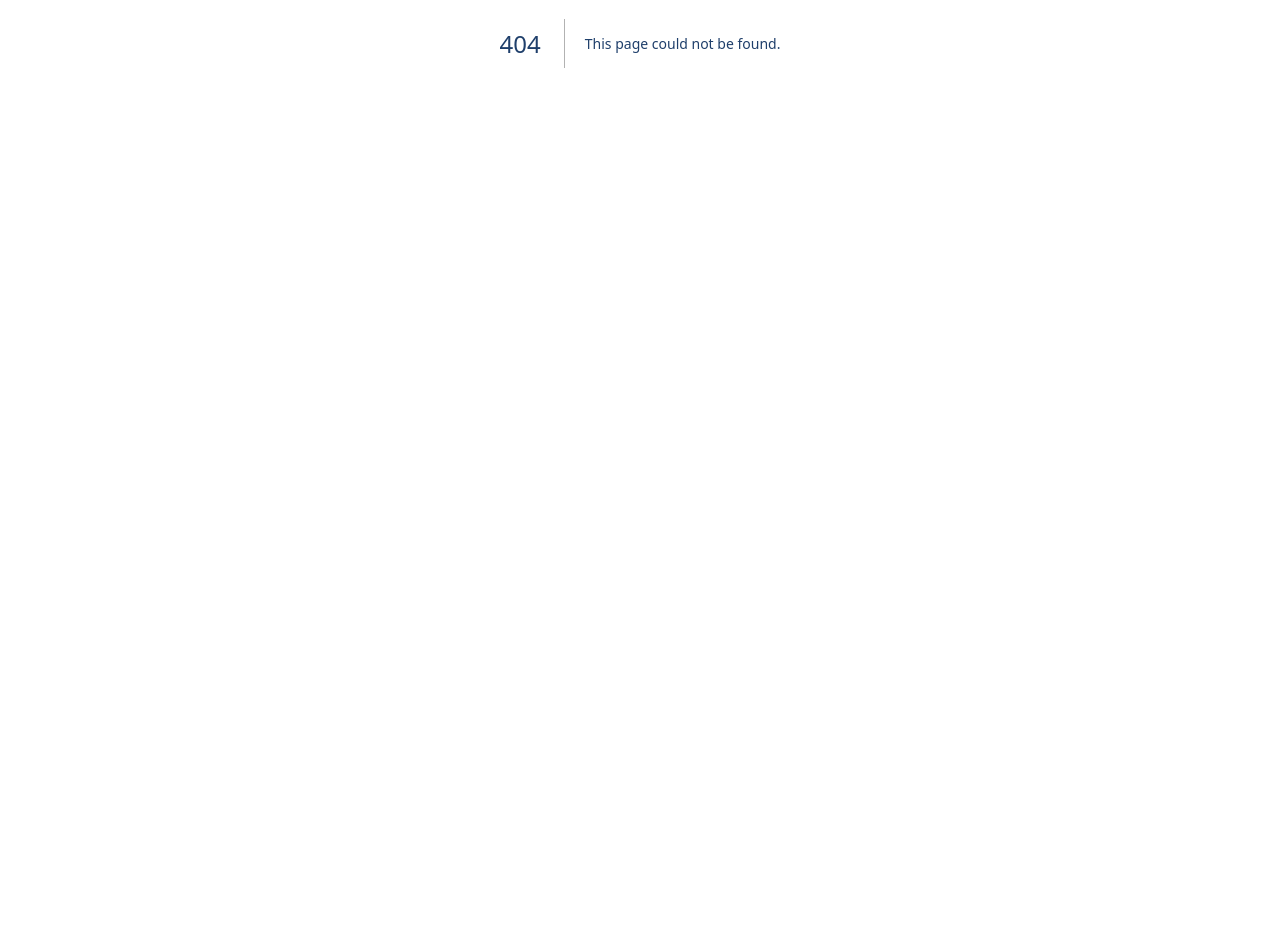
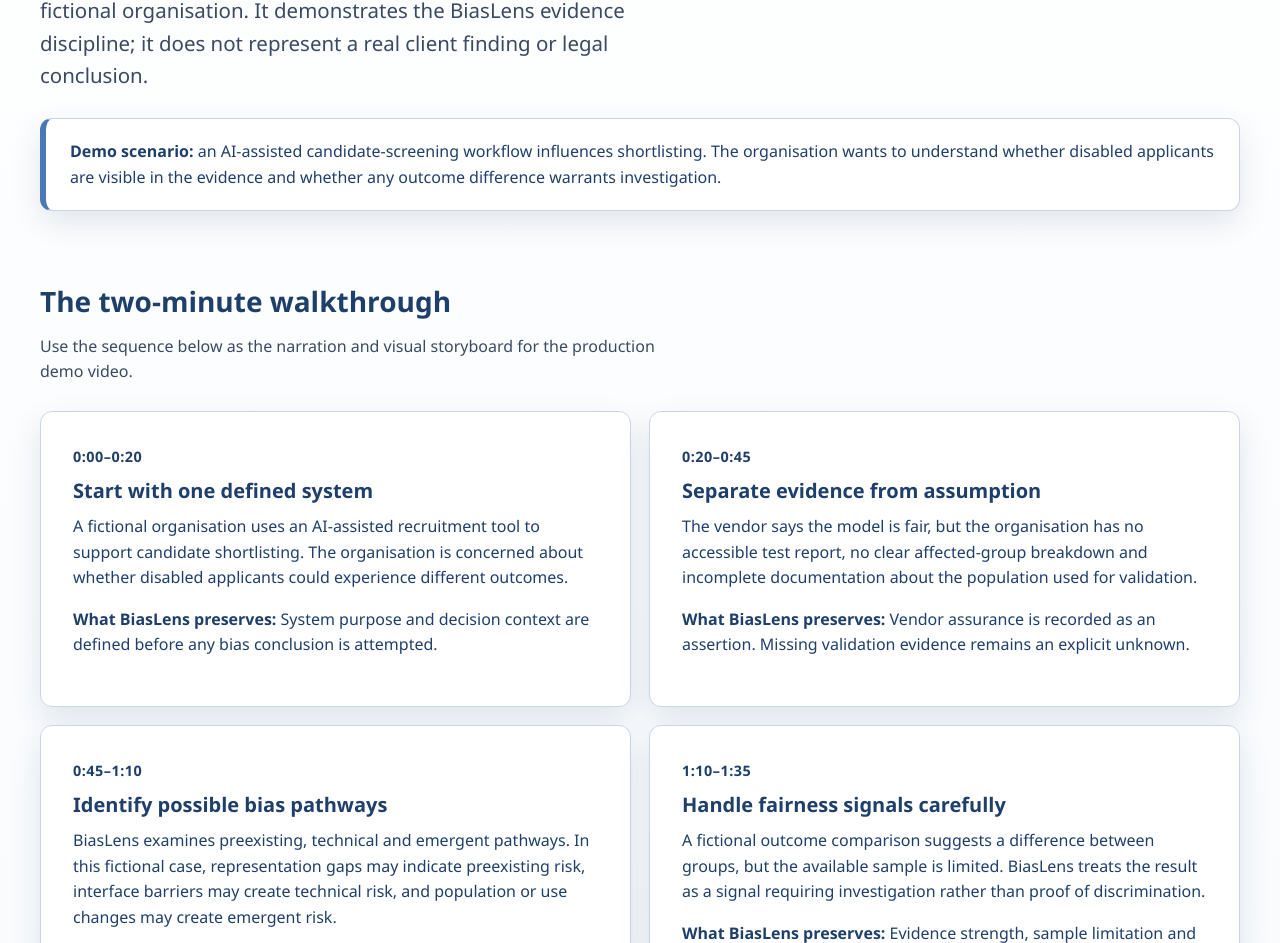
Before and after one commit to laggiesfl/BiasLens-Full-Platform, a Next.js app: page /demo in a window 1280 px wide. Before the commit this address had no page. Shown: the part 357-1300 px from the top of the page. Before the commit the page ends 800 px from the top, so only its background shows below. Built offline with nearby package versions, Linux system fonts and the light colour scheme.

Commit message:
feat: add BiasLens two-minute problem-to-evidence demo

```diff
--- /dev/null
+++ b/src/app/demo/page.tsx
@@ -0,0 +1,134 @@
+import Link from "next/link";
+import { PublicHeader } from "@/components/public/PublicHeader";
+
+export const metadata = {
+  title: "BiasLens Two-Minute Demo | From Concern to Evidence",
+  description:
+    "A fictional-data walkthrough showing how BiasLens moves one AI-assisted decision process from concern to documented evidence, uncertainty and next action.",
+};
+
+const steps = [
+  {
+    time: "0:00–0:20",
+    title: "Start with one defined system",
+    body: "A fictional organisation uses an AI-assisted recruitment tool to support candidate shortlisting. The organisation is concerned about whether disabled applicants could experience different outcomes.",
+    evidence: "System purpose and decision context are defined before any bias conclusion is attempted.",
+  },
+  {
+    time: "0:20–0:45",
+    title: "Separate evidence from assumption",
+    body: "The vendor says the model is fair, but the organisation has no accessible test report, no clear affected-group breakdown and incomplete documentation about the population used for validation.",
+    evidence: "Vendor assurance is recorded as an assertion. Missing validation evidence remains an explicit unknown.",
+  },
+  {
+    time: "0:45–1:10",
+    title: "Identify possible bias pathways",
+    body: "BiasLens examines preexisting, technical and emergent pathways. In this fictional case, representation gaps may indicate preexisting risk, interface barriers may create technical risk, and population or use changes may create emergent risk.",
+    evidence: "Possible pathways are documented without presenting them as proven causes.",
+  },
+  {
+    time: "1:10–1:35",
+    title: "Handle fairness signals carefully",
+    body: "A fictional outcome comparison suggests a difference between groups, but the available sample is limited. BiasLens treats the result as a signal requiring investigation rather than proof of discrimination.",
+    evidence: "Evidence strength, sample limitation and the need for further investigation remain visible together.",
+  },
+  {
+    time: "1:35–1:55",
+    title: "Create a traceable finding",
+    body: "The output records what was observed, the evidence status, the rationale, limitations and a recommended next action — for example, obtaining better denominator data, testing accessibility and requesting stronger vendor evidence.",
+    evidence: "The organisation gains a documented evidence trail rather than a binary pass/fail label.",
+  },
+  {
+    time: "1:55–2:00",
+    title: "Move to action",
+    body: "The question changes from ‘Is this AI biased?’ to ‘What does our evidence support, what remains unverified and what must we investigate next?’",
+    evidence: "That is the operating discipline BiasLens is built to support.",
+  },
+];
+
+export default function DemoPage() {
+  return (
+    <div className="public-page">
+      <PublicHeader />
+      <main id="main-content" data-listen-content>
+        <section className="public-section">
+          <div className="public-shell">
+            <div className="public-section-heading">
+              <span className="public-kicker">Two-minute problem-to-evidence demo</span>
+              <h1>From concern to a defensible evidence question.</h1>
+              <p className="public-lead">
+                This walkthrough uses entirely fictional recruitment data and a fictional organisation. It demonstrates the BiasLens evidence discipline; it does not represent a real client finding or legal conclusion.
+              </p>
+            </div>
+
+            <div className="public-callout public-callout-note">
+              <strong>Demo scenario:</strong> an AI-assisted candidate-screening workflow influences shortlisting. The organisation wants to understand whether disabled applicants are visible in the evidence and whether any outcome difference warrants investigation.
+            </div>
+
+            <section className="public-section" aria-labelledby="walkthrough-title">
+              <div className="public-section-heading">
+                <h2 id="walkthrough-title">The two-minute walkthrough</h2>
+                <p>Use the sequence below as the narration and visual storyboard for the production demo video.</p>
+              </div>
+              <div className="public-grid-2">
+                {steps.map((step) => (
+                  <article key={step.time} className="public-card">
+                    <span className="public-eyebrow">{step.time}</span>
+                    <h3>{step.title}</h3>
+                    <p>{step.body}</p>
+                    <p><strong>What BiasLens preserves:</strong> {step.evidence}</p>
+                  </article>
+                ))}
+              </div>
+            </section>
+
+            <section className="public-section public-section-alt" aria-labelledby="screen-title">
+              <div className="public-panel">
+                <h2 id="screen-title">Recommended on-screen sequence</h2>
+                <ol>
+                  <li><strong>System card:</strong> purpose, decision influenced and affected population.</li>
+                  <li><strong>Evidence inventory:</strong> available, missing and unverified evidence.</li>
+                  <li><strong>Bias pathway view:</strong> preexisting, technical and emergent pathways.</li>
+                  <li><strong>Fairness signal:</strong> fictional outcome difference with sample-size caveat.</li>
+                  <li><strong>Finding card:</strong> evidence status, rationale, limitation and next action.</li>
+                  <li><strong>Closing frame:</strong> “Know what your evidence supports — and what it does not.”</li>
+                </ol>
+              </div>
+            </section>
+
+            <section className="public-section" aria-labelledby="script-title">
+              <div className="public-panel">
+                <h2 id="script-title">Narration script</h2>
+                <p>
+                  “This fictional organisation uses AI to support recruitment shortlisting. The concern is simple: could disabled applicants experience different outcomes? BiasLens does not begin by declaring the system biased. It begins by defining the system, the decision it influences and the evidence available.”
+                </p>
+                <p>
+                  “The vendor says the model is fair. But an assurance is not the same as verified evidence. BiasLens records what is documented, what is missing and what remains unverified. It then examines possible preexisting, technical and emergent bias pathways without presenting a possible pathway as a proven cause.”
+                </p>
+                <p>
+                  “Where outcome data is available, BiasLens can surface a fairness signal. In this fictional example the sample is limited, so the result is not treated as proof of discrimination. The limitation stays visible. The finding records the evidence status, rationale and next action.”
+                </p>
+                <p>
+                  “The result is not a false green light or a dramatic red flag. It is a traceable evidence question: what do we know, what do we not know, and what must we investigate next? That is BiasLens — evidence-led algorithmic accountability by BeAccessible.”
+                </p>
+              </div>
+            </section>
+
+            <section className="public-section public-section-alt">
+              <div className="public-panel">
+                <h2>Continue from the demo</h2>
+                <p>Read the public methodology note for the principles behind the workflow, or bring one real AI system into the qualification process.</p>
+                <div className="public-actions">
+                  <Link href="/methodology" className="public-button public-button-secondary">Read the Methodology Note</Link>
+                  <Link href="/enquire" className="public-button public-button-primary">Assess one AI system</Link>
+                </div>
+              </div>
+            </section>
+
+            <p><Link href="/">Return to the BiasLens overview</Link></p>
+          </div>
+        </section>
+      </main>
+    </div>
+  );
+}
```
